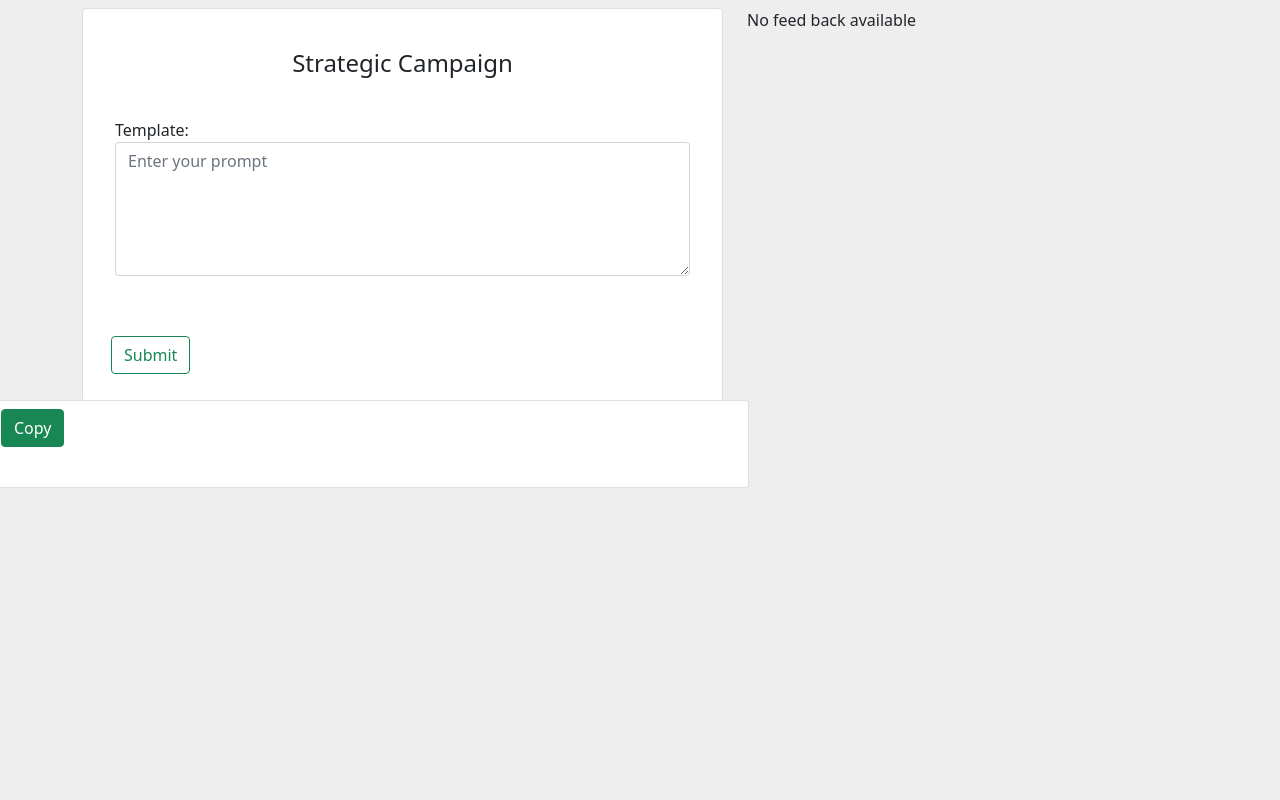
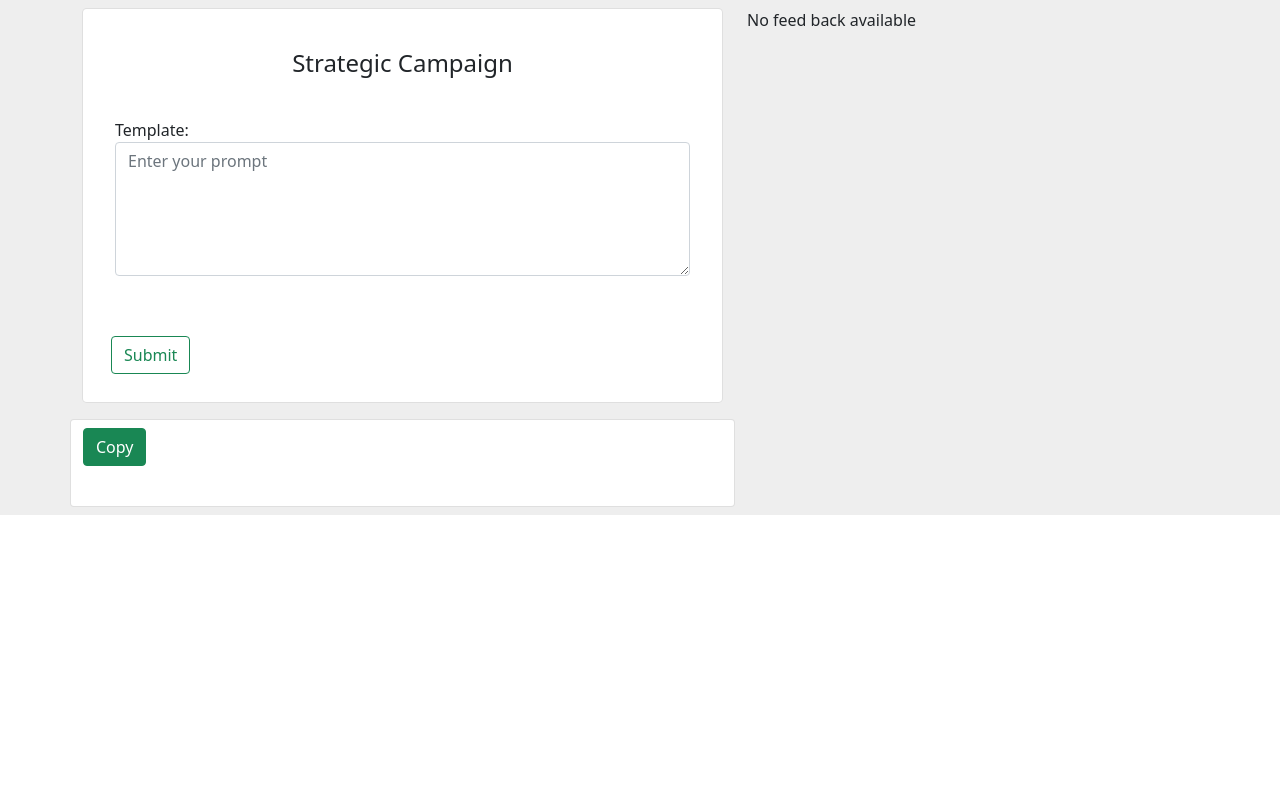
Before and after one commit to Infignity/fast_magic_pitch, a FastAPI app: page /ai_query in a window 1280 px wide. Run offline with FastAPI, Linux system fonts and the light colour scheme; data that the repository does not hold is empty; some libraries are stand-ins or nearby versions.

Commit message:
pages floating update

```diff
--- a/templates/index.html
+++ b/templates/index.html
@@ -3,7 +3,7 @@
 {% include 'partials/head.html' %}
 
 <body>
-    <section class="vh-100" style="background-color: #eee;">
+    <section class="vh-auto" style="background-color: #eee;">
         <div class="container py-2 h-50">
             <div class="row d-flex h-100">
                 <div class="col col-lg-7 col-xl-7">
@@ -51,20 +51,7 @@
                 </div>
 
             </div>
-            <div class="row d-flex ">
-                <div class="col col-lg-7 col-xl-7 card card-bordered">
-                    <div class="class-header">
-                        <!--begin::Button-->
-                        <button class="btn btn-success my-2" onclick="copyToClipboard()">
-                            Copy
-                        </button>
-                        <!--end::Button-->
-                    </div>
-                    <div class="card-body" id="inputed">
 
-                    </div>
-                </div>
-            </div>
 
             <!-- <div class="row d-flex justify-content-center align-items-center h-100">
                 <div class="col col-lg-9 col-xl-7">
@@ -96,6 +83,23 @@
                     </div>
                 </div>
             </div> -->
+        </div>
+        <div class="container py-2 h-50">
+
+            <div class="row d-flex ">
+                <div class="col col-lg-7 col-xl-7 card card-bordered">
+                    <div class="class-header">
+                        <!--begin::Button-->
+                        <button class="btn btn-success my-2" onclick="copyToClipboard()">
+                            Copy
+                        </button>
+                        <!--end::Button-->
+                    </div>
+                    <div class="card-body" id="inputed">
+
+                    </div>
+                </div>
+            </div>
         </div>
     </section>
 </body>
@@ -192,7 +196,7 @@
                 .then(resp => resp.text())
                 .then(data => {
                     // document.getElementById("response").innerHTML = data;
-                    console.log(data)
+                    location.reload(true)
                 })
                 .catch(error => {
                     console.error(error);
```
